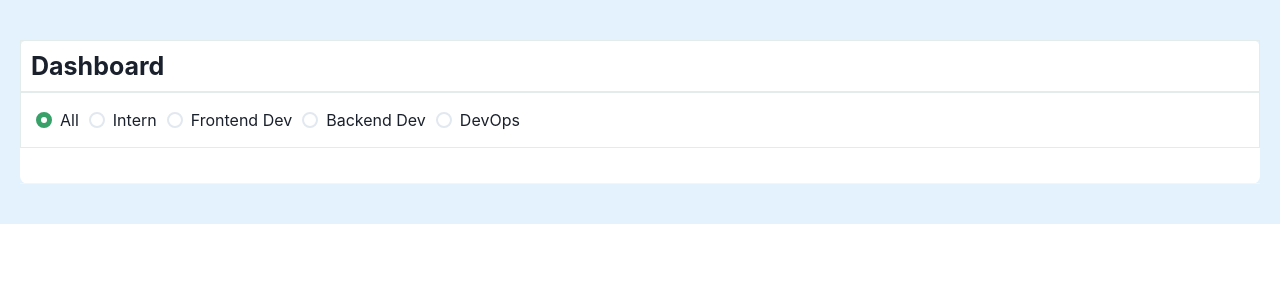
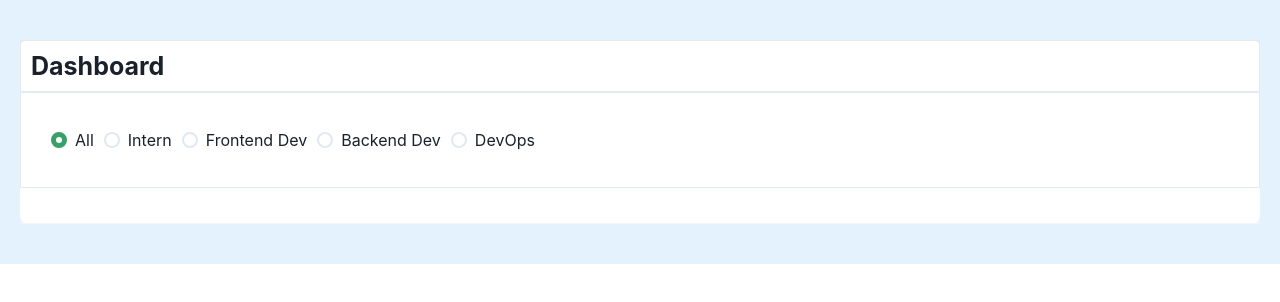
Before and after one commit to mohamadazaruddin/Profile-Poc, a Next.js app: page /Dashboard in a window 1280 px wide. Shown: the top 302 px of the page. Built offline with nearby package versions, Linux system fonts and the light colour scheme.

Commit message:
DashboardHamburger

```diff
--- a/pages/Dashboard.jsx
+++ b/pages/Dashboard.jsx
@@ -7,13 +7,20 @@ import {
   Radio,
   GridItem,
   Grid,
+  Flex,
+  HStack,
+  IconButton,
+  useDisclosure,
 } from "@chakra-ui/react";
 import React, { useEffect, useState } from "react";
+import { HamburgerIcon, CloseIcon } from "@chakra-ui/icons";
+
 import { useRouter } from "next/router";
 export default function Dashboard() {
   const [value, setValue] = useState([]);
-  const [media, setMedia] = useState(false);
   const [items, setItems] = useState([]);
+  const { isOpen, onOpen, onClose } = useDisclosure();
+
   const router = useRouter();
   useEffect(() => {
     const itemobtained = localStorage.getItem("signedInObject");
@@ -44,6 +51,80 @@ export default function Dashboard() {
         <Box p="10px 10px" border="1px solid rgb(227, 235, 235)">
           <Heading fontSize="25px">Dashboard</Heading>
         </Box>
+        <Box p="15px" mb="15px" border="1px solid rgb(227, 235, 235)">
+          <Flex h={16} alignItems={"center"} justifyContent={"space-between"}>
+            <IconButton
+              size={"md"}
+              icon={isOpen ? <CloseIcon /> : <HamburgerIcon />}
+              aria-label={"Open Menu"}
+              display={{ md: "none" }}
+              onClick={isOpen ? onClose : onOpen}
+            />
+            <HStack spacing={8} alignItems={"center"}>
+              <HStack
+                as={"nav"}
+                spacing={4}
+                display={{ base: "none", md: "flex" }}
+              >
+                <Box p="15px">
+                  <RadioGroup onChange={setValue} defaultValue="all">
+                    <Stack direction={{ md: "row", base: "column" }} gap="10px">
+                      <Radio
+                        colorScheme="green"
+                        // as={Radio}
+                        value="all"
+                        // checked={true}
+                        onChange={handleChange}
+                        _focus={{ border: "none", boxShadow: "none" }}
+                      >
+                        All
+                      </Radio>
+                      <Radio
+                        colorScheme="green"
+                        // as={Radio}
+                        value="Intern"
+                        checked={value === "Intern"}
+                        onChange={handleChange}
+                        _focus={{ border: "none", boxShadow: "none" }}
+                      >
+                        Intern
+                      </Radio>
+                      <Radio
+                        colorScheme="green"
+                        value="Frontend Developer"
+                        checked={value === "Frontend Developer"}
+                        onChange={handleChange}
+                        _focus={{ border: "none", boxShadow: "none" }}
+                      >
+                        Frontend Dev
+                      </Radio>
+                      <Radio
+                        colorScheme="green"
+                        value="Backend Developer"
+                        checked={value === "Backend Developer"}
+                        onChange={handleChange}
+                        _focus={{ border: "none", boxShadow: "none" }}
+                      >
+                        Backend Dev
+                      </Radio>
+                      <Radio
+                        colorScheme="green"
+                        value="DevOps"
+                        checked={value === "DevOps"}
+                        onChange={handleChange}
+                        _focus={{ border: "none", boxShadow: "none" }}
+                      >
+                        DevOps
+                      </Radio>
+                    </Stack>
+                  </RadioGroup>
+                </Box>
+              </HStack>
+            </HStack>
+          </Flex>
+          {isOpen ? (
+            <Box pb={4} display={{ md: "none" }}>
+              <Stack as={"nav"} spacing={4}>
                 <Box p="15px" mb="15px" border="1px solid rgb(227, 235, 235)">
                   <RadioGroup onChange={setValue} defaultValue="all">
                     <Stack direction={{ md: "row", base: "column" }} gap="10px">
@@ -96,6 +177,10 @@ export default function Dashboard() {
                       </Radio>
                     </Stack>
                   </RadioGroup>
+                </Box>
+              </Stack>
+            </Box>
+          ) : null}
         </Box>
         <Box p="10px 10px" borderBottom="1px solid rgba(245, 245, 245)">
           <Grid
```
Lines whose indentation alone changed are shown as unchanged.
